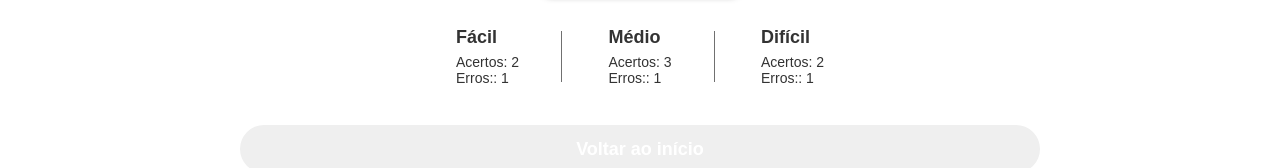
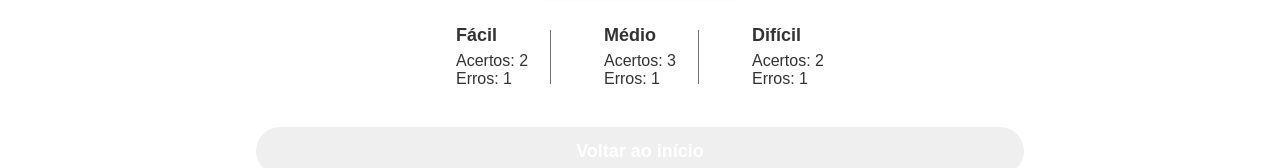
Before and after one commit to XxWexX5/discipline-questions, a React (Create React App) app: page /resultado/1 in a window 1280 px wide. Shown: the part 535-703 px from the top of the page. Built offline with nearby package versions, Linux system fonts and the light colour scheme; a web font is replaced by a local one.

Commit message:
[ REFACT ] Adding spacing in the button.

```diff
--- a/src/pages/Result/index.jsx
+++ b/src/pages/Result/index.jsx
@@ -77,19 +77,19 @@ function Alternative() {
                             <li className="item">
                                 <strong class="title">Fácil</strong>
                                 <p className="text">Acertos: 2</p>
-                                <p className="text">Erros:: 1</p>
+                                <p className="text">Erros: 1</p>
                             </li>
 
                             <li className="item">
                                 <strong class="title">Médio</strong>
                                 <p className="text">Acertos: 3</p>
-                                <p className="text">Erros:: 1</p>
+                                <p className="text">Erros: 1</p>
                             </li>
 
                             <li className="item">
                                 <strong class="title">Difícil</strong>
                                 <p className="text">Acertos: 2</p>
-                                <p className="text">Erros:: 1</p>
+                                <p className="text">Erros: 1</p>
                             </li>
                         </ul>
                     </main>
--- a/src/pages/Result/styles.jsx
+++ b/src/pages/Result/styles.jsx
@@ -84,12 +84,12 @@ export const WrapperResult = styled.div`
                         }
 
                         .title {
-                            font-size: 24px;
+                            font-size: 26px;
                             font-weight: bold;
                         }
 
                         .text {
-                            font-size: 18px;
+                            font-size: 21px;
                         }
                     }
                 }
@@ -113,7 +113,7 @@ export const WrapperResult = styled.div`
                         }
 
                         .text {
-                            font-size: 14px;
+                            font-size: 16px;
                             color: #333333;
                         }
                     }
@@ -140,6 +140,7 @@ export const WrapperResult = styled.div`
         .container-button {
             width: 100%;
             margin: 1.65em 0;
+            padding: 0 1em;
 
             .btn-home {
                 width: 100%;
```
